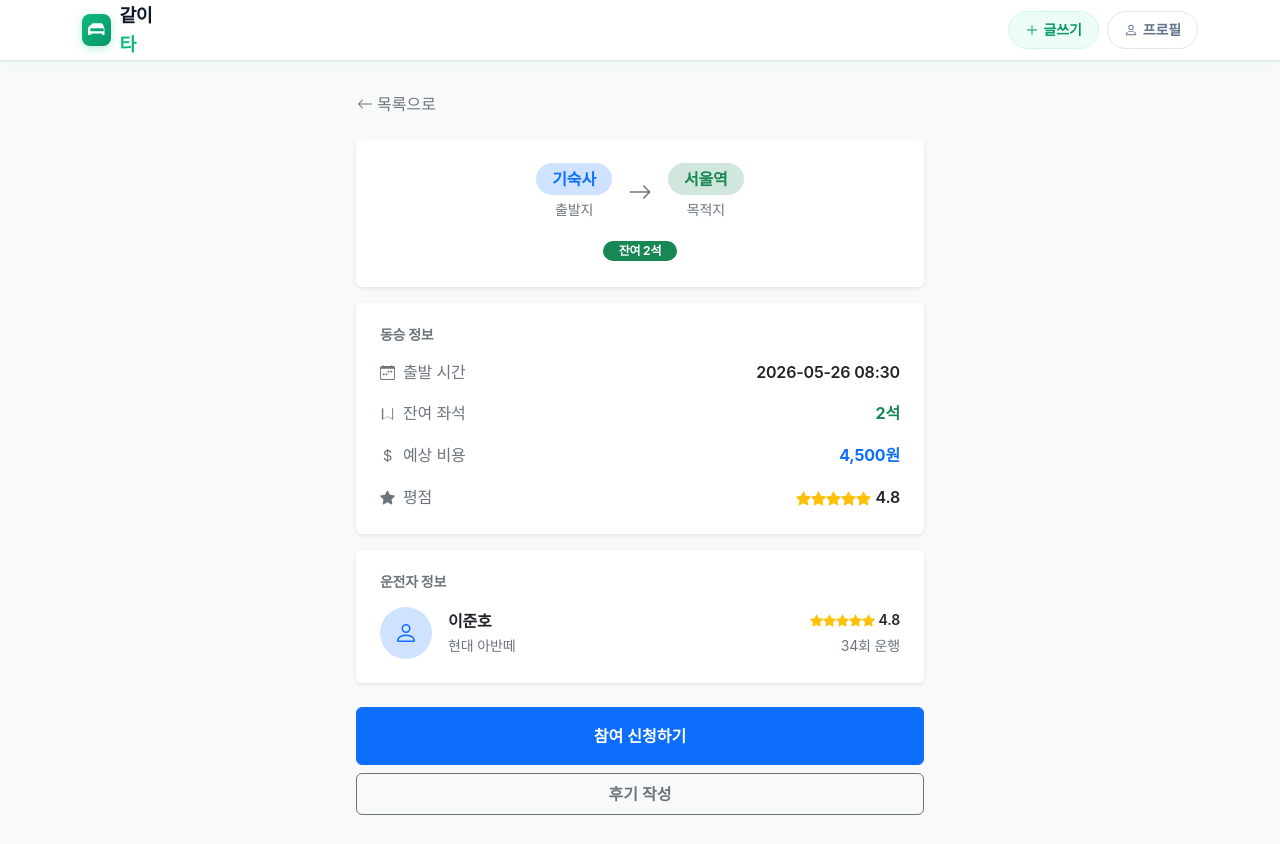
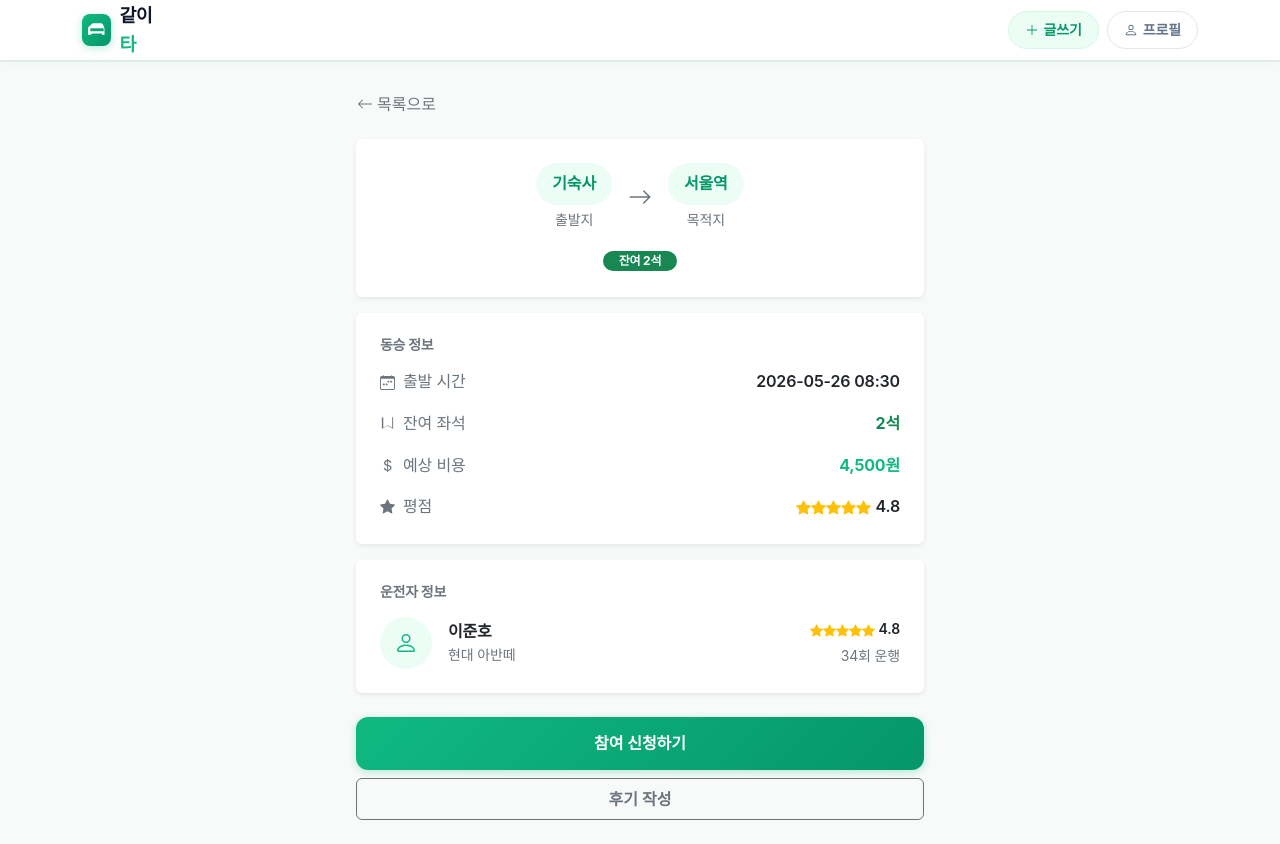
Before and after one commit to D0nghyeon-Kang/gachita, a React (Vite) app in the folder client/: page /rides/1 in a window 1280 px wide. Built offline with nearby package versions, Linux system fonts and the light colour scheme; a web font is replaced by a local one.

Commit message:
style: DetailPage·WritePage·ProfilePage·ReviewPage 초록 테마 색상 통일
파란색(Bootstrap btn-primary) 버튼·배지·아바타를 #10B981 초록으로 교체.
참여 신청하기, 등록하기, 제출하기 버튼 및 프로필 아바타 배경 포함.

```diff
--- a/client/src/pages/DetailPage.jsx
+++ b/client/src/pages/DetailPage.jsx
@@ -84,7 +84,20 @@ function DetailPage() {
     return (
       <div className="container py-5 text-center">
         <p className="text-secondary">동승 정보를 찾을 수 없어요.</p>
-        <button className="btn btn-outline-primary mt-2" onClick={() => navigate('/')}>
+        <button
+          style={{
+            marginTop: '8px',
+            padding: '8px 20px',
+            border: '1.5px solid var(--color-primary)',
+            borderRadius: 'var(--radius-pill)',
+            background: 'transparent',
+            color: 'var(--color-primary-dark)',
+            fontFamily: 'var(--font-sans)',
+            fontWeight: 600,
+            cursor: 'pointer',
+          }}
+          onClick={() => navigate('/')}
+        >
           목록으로 돌아가기
         </button>
       </div>
@@ -123,7 +136,14 @@ function DetailPage() {
         <div className="card-body p-4">
           <div className="d-flex align-items-center justify-content-center gap-3 mb-3">
             <div className="text-center">
-              <div className="badge bg-primary-subtle text-primary fs-6 px-3 py-2 rounded-pill">
+              <div style={{
+                fontSize: '1rem',
+                fontWeight: 600,
+                padding: '8px 16px',
+                borderRadius: '9999px',
+                background: 'var(--color-primary-bg)',
+                color: 'var(--color-primary-dark)',
+              }}>
                 {origin}
               </div>
               <div className="small text-secondary mt-1">출발지</div>
@@ -132,7 +152,14 @@ function DetailPage() {
               <path fillRule="evenodd" d="M1 8a.5.5 0 0 1 .5-.5h11.793l-3.147-3.146a.5.5 0 0 1 .708-.708l4 4a.5.5 0 0 1 0 .708l-4 4a.5.5 0 0 1-.708-.708L13.293 8.5H1.5A.5.5 0 0 1 1 8z" />
             </svg>
             <div className="text-center">
-              <div className="badge bg-success-subtle text-success fs-6 px-3 py-2 rounded-pill">
+              <div style={{
+                fontSize: '1rem',
+                fontWeight: 600,
+                padding: '8px 16px',
+                borderRadius: '9999px',
+                background: 'var(--color-primary-bg)',
+                color: 'var(--color-primary-dark)',
+              }}>
                 {destination}
               </div>
               <div className="small text-secondary mt-1">목적지</div>
@@ -181,7 +208,7 @@ function DetailPage() {
                 </svg>
                 예상 비용
               </span>
-              <span className="fw-bold text-primary">{cost_total.toLocaleString()}원</span>
+              <span className="fw-bold" style={{ color: 'var(--color-primary)' }}>{cost_total.toLocaleString()}원</span>
             </li>
             <li className="d-flex justify-content-between align-items-center">
               <span className="text-secondary d-flex align-items-center gap-2">
@@ -202,11 +229,11 @@ function DetailPage() {
           <h6 className="fw-bold mb-3 text-secondary small text-uppercase">운전자 정보</h6>
           <div className="d-flex align-items-center gap-3">
             <div
-              className="rounded-circle bg-primary-subtle d-flex align-items-center justify-content-center flex-shrink-0"
-              style={{ width: 52, height: 52 }}
+              className="rounded-circle d-flex align-items-center justify-content-center flex-shrink-0"
+              style={{ width: 52, height: 52, background: 'var(--color-primary-bg)' }}
               aria-hidden="true"
             >
-              <svg xmlns="http://www.w3.org/2000/svg" width="24" height="24" fill="currentColor" className="text-primary" viewBox="0 0 16 16">
+              <svg xmlns="http://www.w3.org/2000/svg" width="24" height="24" fill="var(--color-primary)" viewBox="0 0 16 16">
                 <path d="M8 8a3 3 0 1 0 0-6 3 3 0 0 0 0 6zm2-3a2 2 0 1 1-4 0 2 2 0 0 1 4 0zm4 8c0 1-1 1-1 1H3s-1 0-1-1 1-4 6-4 6 3 6 4zm-1-.004c-.001-.246-.154-.986-.832-1.664C11.516 10.68 10.029 10 8 10c-2.029 0-3.516.68-4.168 1.332-.678.678-.83 1.418-.832 1.664h10z"/>
               </svg>
             </div>
@@ -231,7 +258,21 @@ function DetailPage() {
         </div>
       ) : (
         <button
-          className="btn btn-primary w-100 py-3 fw-semibold fs-6"
+          style={{
+            width: '100%',
+            padding: '14px',
+            border: 'none',
+            borderRadius: 'var(--radius-md)',
+            fontFamily: 'var(--font-sans)',
+            fontWeight: 700,
+            fontSize: '1rem',
+            cursor: seatsLeft === 0 ? 'not-allowed' : 'pointer',
+            background: seatsLeft === 0
+              ? 'rgba(100,116,139,0.1)'
+              : 'linear-gradient(135deg, var(--color-primary), var(--color-primary-dark))',
+            color: seatsLeft === 0 ? 'var(--color-text-muted)' : '#FFFFFF',
+            boxShadow: seatsLeft === 0 ? 'none' : '0 2px 8px rgba(16,185,129,0.3)',
+          }}
           disabled={seatsLeft === 0}
           onClick={handleApply}
         >
--- a/client/src/pages/ProfilePage.jsx
+++ b/client/src/pages/ProfilePage.jsx
@@ -73,7 +73,14 @@ function RideRowCard({ ride }) {
     >
       <div className="card-body py-2 px-3 d-flex align-items-center justify-content-between gap-2">
         <div className="d-flex align-items-center gap-2 fw-semibold small flex-grow-1 min-w-0">
-          <span className="badge bg-primary-subtle text-primary rounded-pill px-2 py-1 text-truncate">
+          <span style={{
+            fontSize: '0.75rem',
+            fontWeight: 700,
+            padding: '3px 10px',
+            borderRadius: '9999px',
+            background: 'var(--color-primary-bg)',
+            color: 'var(--color-primary-dark)',
+          }}>
             {origin}
           </span>
           <svg
@@ -87,7 +94,14 @@ function RideRowCard({ ride }) {
           >
             <path fillRule="evenodd" d="M1 8a.5.5 0 0 1 .5-.5h11.793l-3.147-3.146a.5.5 0 0 1 .708-.708l4 4a.5.5 0 0 1 0 .708l-4 4a.5.5 0 0 1-.708-.708L13.293 8.5H1.5A.5.5 0 0 1 1 8z" />
           </svg>
-          <span className="badge bg-success-subtle text-success rounded-pill px-2 py-1 text-truncate">
+          <span style={{
+            fontSize: '0.75rem',
+            fontWeight: 700,
+            padding: '3px 10px',
+            borderRadius: '9999px',
+            background: 'var(--color-primary-bg)',
+            color: 'var(--color-primary-dark)',
+          }}>
             {destination}
           </span>
         </div>
@@ -126,8 +140,8 @@ function ProfilePage() {
         <div className="card-body p-4">
           <div className="d-flex align-items-center gap-3 mb-3">
             <div
-              className="rounded-circle bg-primary d-flex align-items-center justify-content-center text-white fw-bold flex-shrink-0"
-              style={{ width: 56, height: 56, fontSize: '1.4rem' }}
+              className="rounded-circle d-flex align-items-center justify-content-center text-white fw-bold flex-shrink-0"
+              style={{ width: 56, height: 56, fontSize: '1.4rem', background: 'var(--color-primary)' }}
               aria-hidden="true"
             >
               {nickname.charAt(0)}
--- a/client/src/pages/ReviewPage.jsx
+++ b/client/src/pages/ReviewPage.jsx
@@ -108,7 +108,21 @@ function ReviewPage() {
           </button>
           <button
             type="submit"
-            className="btn btn-primary flex-fill py-3 fw-semibold"
+            style={{
+              flex: 1,
+              padding: '14px',
+              border: 'none',
+              borderRadius: 'var(--radius-md)',
+              background: rating === 0
+                ? 'rgba(100,116,139,0.1)'
+                : 'linear-gradient(135deg, var(--color-primary), var(--color-primary-dark))',
+              color: rating === 0 ? 'var(--color-text-muted)' : '#FFFFFF',
+              fontFamily: 'var(--font-sans)',
+              fontWeight: 700,
+              fontSize: '1rem',
+              cursor: rating === 0 ? 'not-allowed' : 'pointer',
+              boxShadow: rating === 0 ? 'none' : '0 2px 8px rgba(16,185,129,0.3)',
+            }}
             disabled={rating === 0}
           >
             제출하기
--- a/client/src/pages/WritePage.jsx
+++ b/client/src/pages/WritePage.jsx
@@ -167,7 +167,19 @@ function WritePage() {
             <div className="d-flex flex-column flex-sm-row gap-2">
               <button
                 type="submit"
-                className="btn btn-primary flex-grow-1 py-2 fw-semibold"
+                style={{
+                  flex: 1,
+                  padding: '10px',
+                  border: 'none',
+                  borderRadius: 'var(--radius-md)',
+                  background: 'linear-gradient(135deg, var(--color-primary), var(--color-primary-dark))',
+                  color: '#FFFFFF',
+                  fontFamily: 'var(--font-sans)',
+                  fontWeight: 700,
+                  fontSize: '0.95rem',
+                  cursor: 'pointer',
+                  boxShadow: '0 2px 8px rgba(16,185,129,0.3)',
+                }}
               >
                 등록하기
               </button>
```
